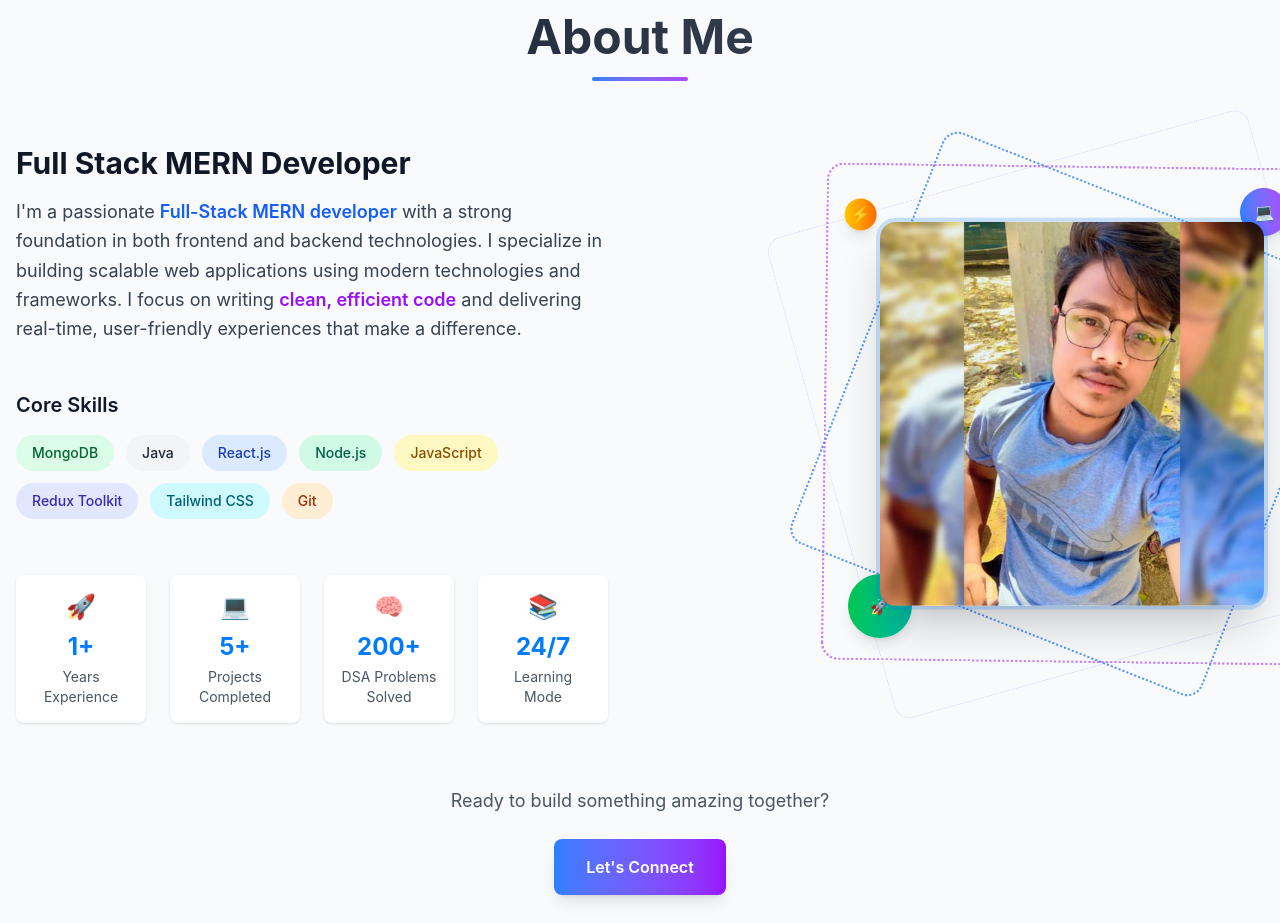
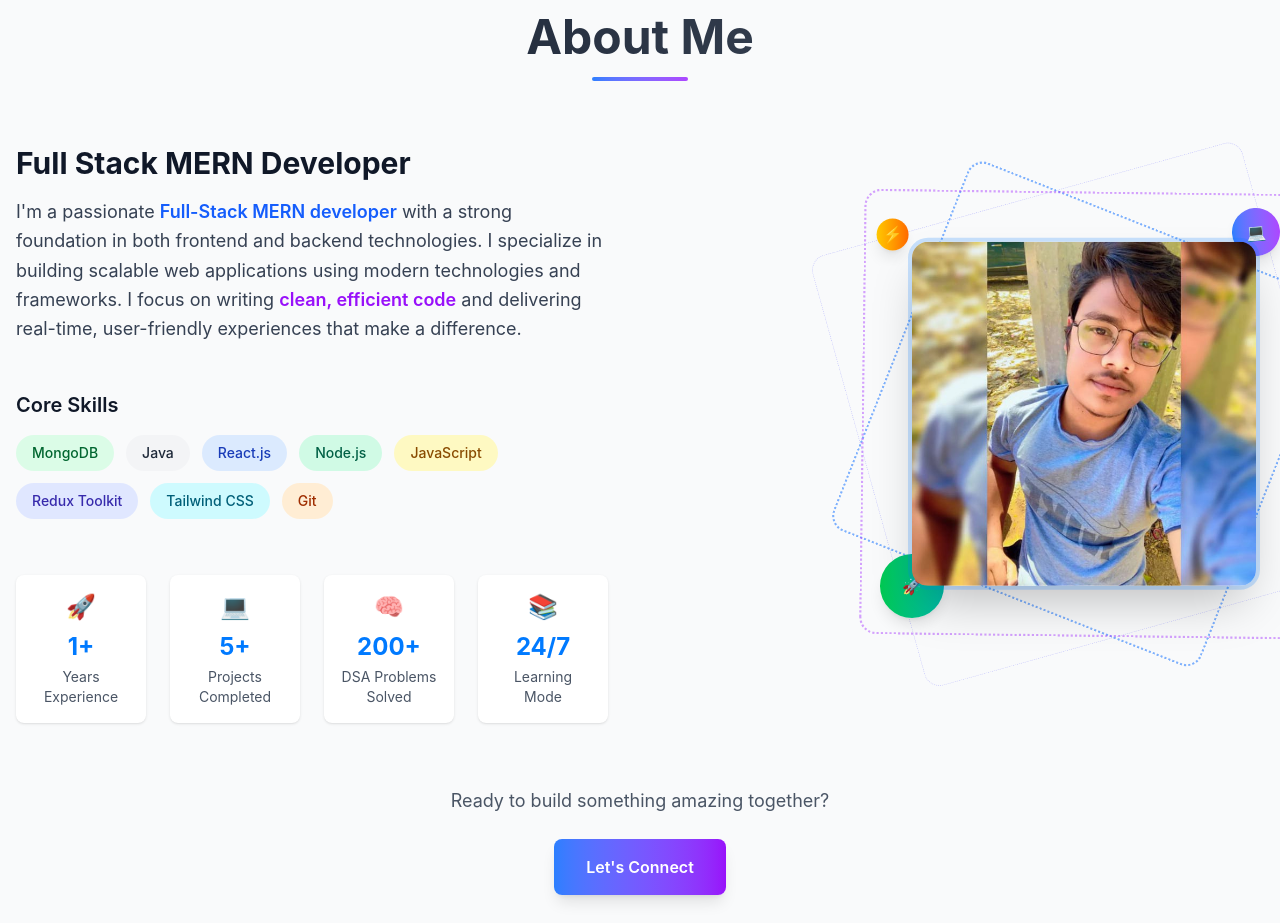
Before and after one commit to rithin-rajpoot/rithin.portfolio, a Next.js app: page / in a window 1280 px wide. Shown: the part 940-1863 px from the top of the page. Built offline with nearby package versions, Linux system fonts and the light colour scheme.

Commit message:
Modified Image Section

```diff
--- a/src/app/components/About.tsx
+++ b/src/app/components/About.tsx
@@ -295,12 +295,12 @@ const About = () => {
             initial="initial"
             animate={rightContentRef.isInView ? "animate" : "exit"}
             transition={{ duration: 0.8, ease: "easeOut" }}
-            className="hidden lg:flex justify-center lg:justify-end"
+            className="hidden lg:flex lg:justify-end"
           >
             <motion.div
               variants={scaleIn}
               transition={{ delay: 0.2 }}
-              className="flex flex-col items-center lg:items-start mb-10"
+              className="flex flex-col items-center lg:items-start mb-10 mr-2"
             >
               <motion.div
                 animate={floatingAnimation.animate}
@@ -312,12 +312,12 @@ const About = () => {
                   alt="profile image"
                   width={300}
                   height={300}
-                  className="rounded-2xl w-64 h-64 md:w-80 md:h-80 lg:w-96 lg:h-96 object-cover ring-4 ring-primary/20 relative z-10 shadow-2xl"
+                  className="rounded-2xl w-62 h-62 md:w-76 md:h-76 lg:w-86 lg:h-86 object-cover ring-4 ring-primary/20 relative z-10 shadow-2xl"
                 />
 
-                {/* Animated dotted circles - Made more visible */}
+                {/* Animated dotted circles */}
                 <motion.div
-                  className="absolute inset-0 rounded-2xl border-2 border-dotted border-blue-500/80"
+                  className="absolute inset-0 rounded-2xl border-2 border-dotted border-blue-500/60"
                   animate={{
                     rotate: 360,
                     scale: [1, 1.05, 1],
@@ -335,7 +335,7 @@ const About = () => {
                 />
 
                 <motion.div
-                  className="absolute inset-0 rounded-2xl border-2 border-dotted border-purple-500/70"
+                  className="absolute inset-0 rounded-2xl border-2 border-dotted border-purple-500/50"
                   animate={{
                     rotate: -360,
                     scale: [1.1, 1, 1.1],
```
